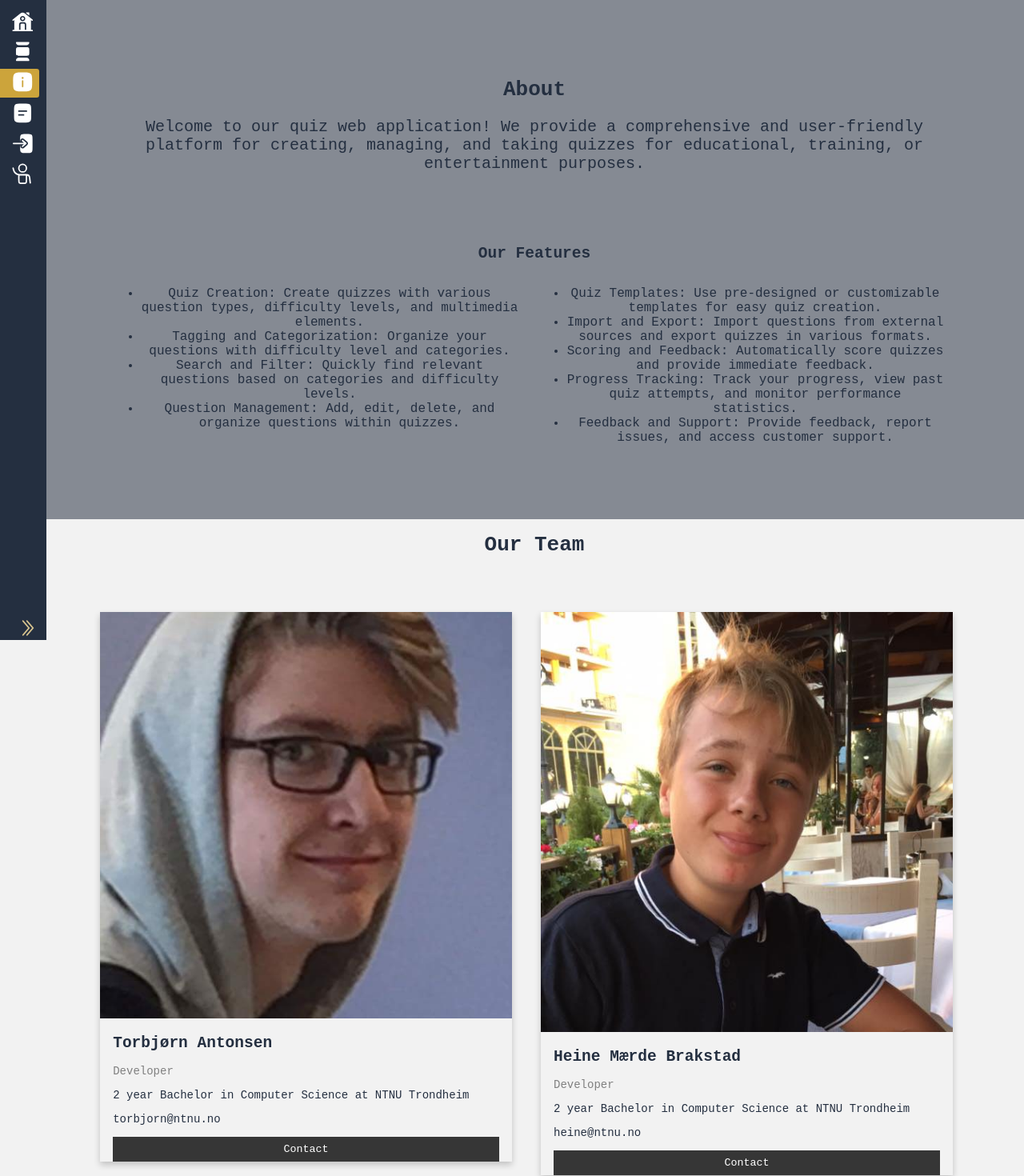
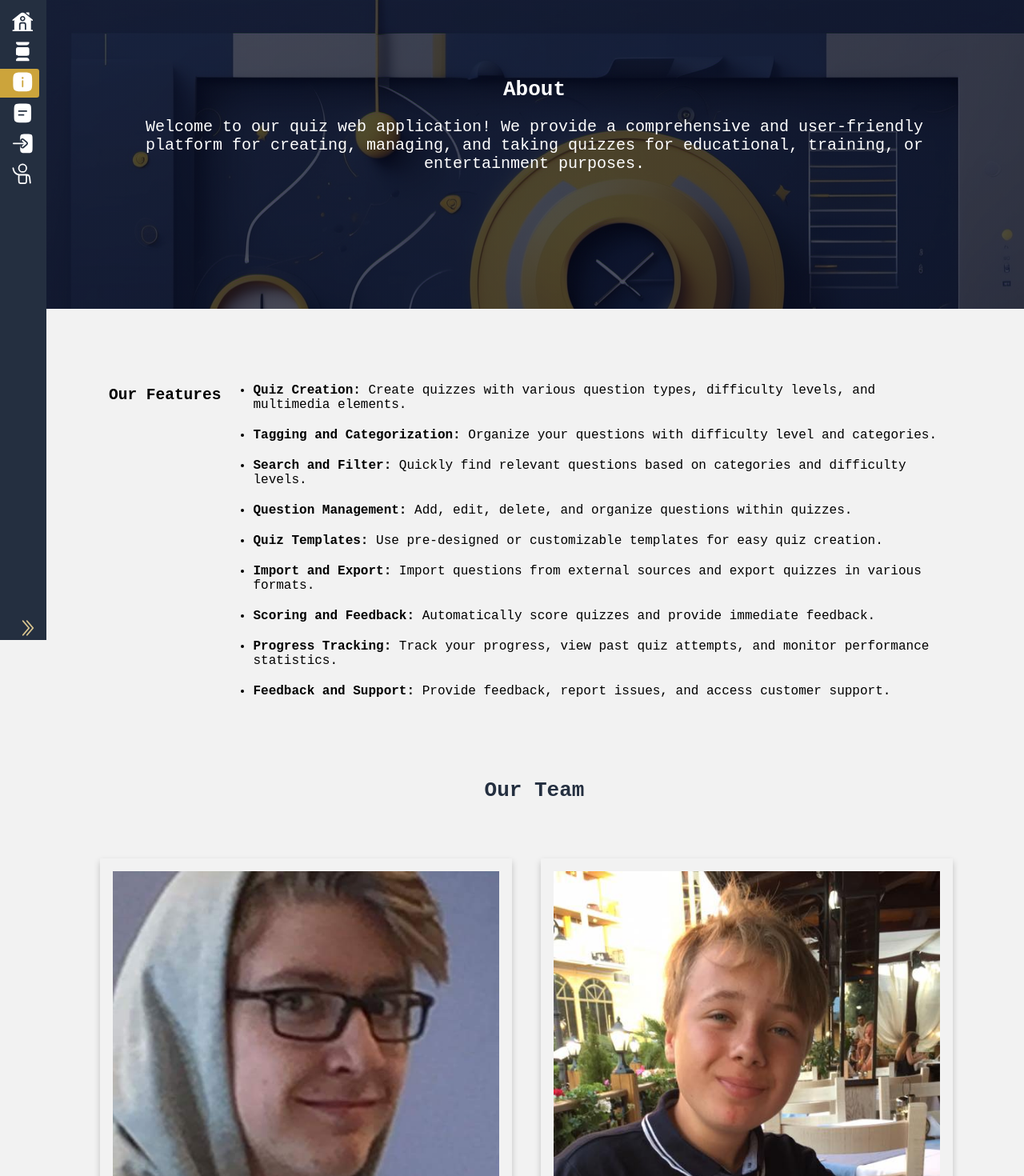
Before and after one commit to MadeleineJonassen/IDATT2105_Full_Stack_Application_Development, a Vue app in the folder FullstackProsjekt/src/frontend/: page /about in a window 1280 px wide. Shown: the top 1470 px of the page at 80% size. Built offline with nearby package versions, Linux system fonts and the light colour scheme.

Commit message:
Fresh up on AboutView.vue

```diff
--- a/FullstackProsjekt/src/frontend/src/components/TheWelcome.vue
+++ b/FullstackProsjekt/src/frontend/src/components/TheWelcome.vue
@@ -24,7 +24,7 @@ export default {
 	<!----- Info ----->
 	<section class="info">
 		<h1>Ace your classes with our new learning platform</h1>
-		<p>Discover deeper learning with harder difficulties</p>
+		<p>Explore our various difficulties and challenge yourself</p>
 
 		<div class="row">
 			<div class="course-col">
--- a/FullstackProsjekt/src/frontend/src/views/AboutView.vue
+++ b/FullstackProsjekt/src/frontend/src/views/AboutView.vue
@@ -4,28 +4,27 @@
 		<h1>About</h1>
 		<p>Welcome to our quiz web application! We provide a comprehensive and user-friendly platform for creating, managing, and taking quizzes for educational, training, or entertainment purposes.</p>
 		<div class="space"> </div>
-		<h2>Our Features</h2>
+	</div>
+
+	<div>
 		<div class="columns">
+			<h2>Our Features</h2>
+
 			<div class="column">
 				<ul>
-					<li>Quiz Creation: Create quizzes with various question types, difficulty levels, and multimedia elements.</li>
-					<li>Tagging and Categorization: Organize your questions with difficulty level and categories.</li>
-					<li>Search and Filter: Quickly find relevant questions based on categories and difficulty levels.</li>
-					<li>Question Management: Add, edit, delete, and organize questions within quizzes.</li>
-				</ul>
-			</div>
-			<div class="column">
-				<ul>
-					<li>Quiz Templates: Use pre-designed or customizable templates for easy quiz creation.</li>
-					<li>Import and Export: Import questions from external sources and export quizzes in various formats.</li>
-					<li>Scoring and Feedback: Automatically score quizzes and provide immediate feedback.</li>
-					<li>Progress Tracking: Track your progress, view past quiz attempts, and monitor performance statistics.</li>
-					<li>Feedback and Support: Provide feedback, report issues, and access customer support.</li>
+					<li><strong>Quiz Creation:</strong> Create quizzes with various question types, difficulty levels, and multimedia elements.</li>
+					<li><strong>Tagging and Categorization:</strong> Organize your questions with difficulty level and categories.</li>
+					<li><strong>Search and Filter:</strong> Quickly find relevant questions based on categories and difficulty levels.</li>
+					<li><strong>Question Management:</strong> Add, edit, delete, and organize questions within quizzes.</li>
+					<li><strong>Quiz Templates:</strong> Use pre-designed or customizable templates for easy quiz creation.</li>
+					<li><strong>Import and Export:</strong> Import questions from external sources and export quizzes in various formats.</li>
+					<li><strong>Scoring and Feedback:</strong> Automatically score quizzes and provide immediate feedback.</li>
+					<li><strong>Progress Tracking:</strong> Track your progress, view past quiz attempts, and monitor performance statistics.</li>
+					<li><strong>Feedback and Support:</strong> Provide feedback, report issues, and access customer support.</li>
 				</ul>
 			</div>
 		</div>
 	</div>
-
 
 
 	<h1 class ="our-team" style="text-align:center">Our Team</h1>
@@ -38,7 +37,6 @@
 					<p class="title">Developer</p>
 					<p>2 year Bachelor in Computer Science at NTNU Trondheim </p>
 					<p>torbjorn@ntnu.no</p>
-					<p><button class="button">Contact</button></p>
 				</div>
 			</div>
 		</div>
@@ -51,7 +49,6 @@
 					<p class="title">Developer</p>
 					<p>2 year Bachelor in Computer Science at NTNU Trondheim</p>
 					<p>heine@ntnu.no</p>
-					<p><button class="button">Contact</button></p>
 				</div>
 			</div>
 		</div>
@@ -65,7 +62,6 @@
 					<p class="title">Developer</p>
 					<p>2 year Bachelor in Computer Science at NTNU Trondheim</p>
 					<p>kristiane@ntnu.no</p>
-					<p><button class="button">Contact</button></p>
 				</div>
 			</div>
 		</div>
@@ -78,7 +74,6 @@
 					<p class="title">Developer</p>
 					<p>2 year Bachelor in Computer Science at NTNU Trondheim</p>
 					<p>madelesj@ntnu.no</p>
-					<p><button class="button">Contact</button></p>
 				</div>
 			</div>
 		</div>
@@ -94,9 +89,19 @@ export default {
 </script>
 
 <style>
+.about-section {
+	background-image: linear-gradient(rgba(4,9,30,0.7), rgba(4,9,30,0.7)),url("@/components/photos/wheel-backdrop.png");
+
+}
+
 .columns {
 	display: flex;
 	justify-content: space-between;
+	margin: 10vh;
+}
+
+.column ul li {
+	margin-bottom: 20px;
 }
 
 .column {
@@ -117,13 +122,13 @@ li{
 .card {
 	box-shadow: 0 4px 8px 0 rgba(0, 0, 0, 0.2);
 	margin: 8px;
+	padding: 2vh;
 }
 
 .about-section {
 	padding: 10vh 10vh 10vh 10vh;
 	text-align: center;
-	background-color: #858A93;
-	color: #242F40;
+	color: #ffffff;
 }
 .our-team{
 	color: #242F40;
@@ -138,22 +143,6 @@ li{
 	color: grey;
 }
 
-.button {
-	border: none;
-	outline: 0;
-	display: inline-block;
-	padding: 8px;
-	color: white;
-	background-color: #363636;
-	text-align: center;
-	cursor: pointer;
-	width: 100%;
-	font-family: monospace;
-}
-
-.button:hover {
-	background-color: #555;
-}
 
 #logo{
 	width: 100%;
```
